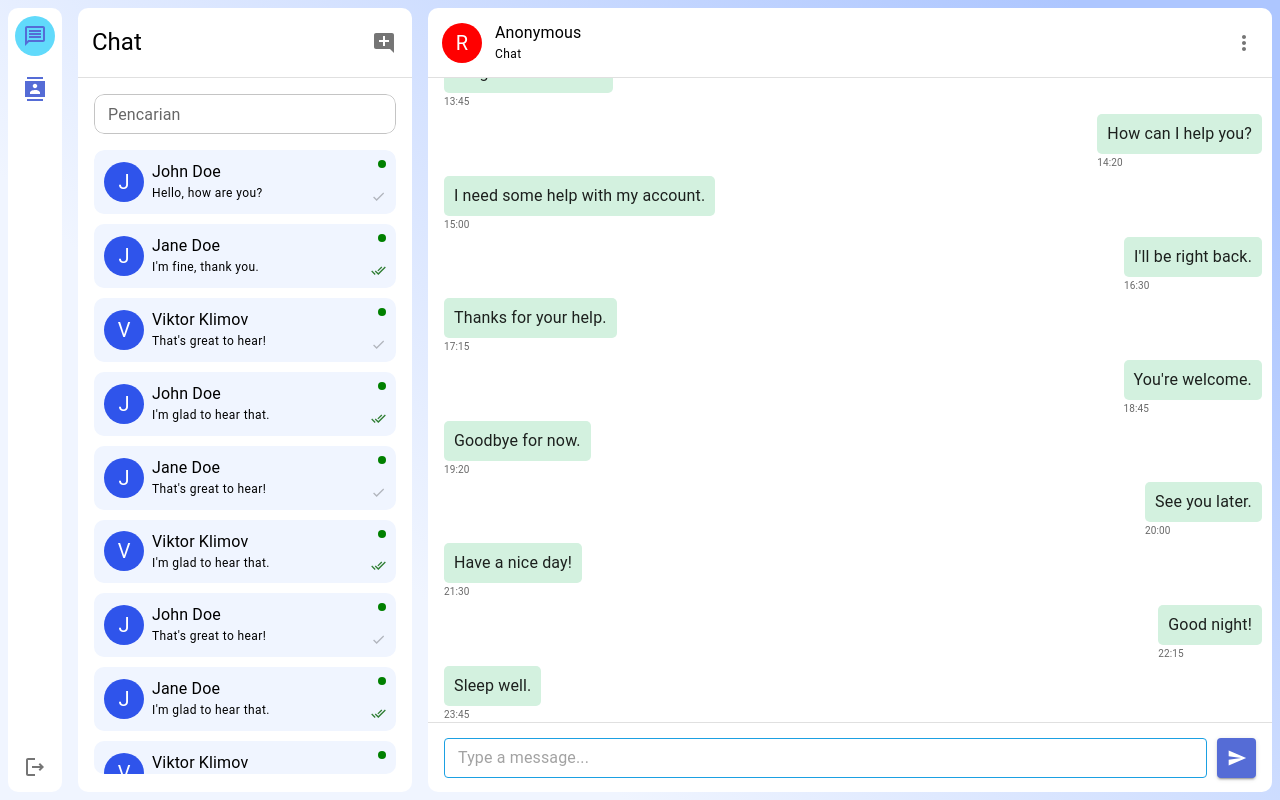
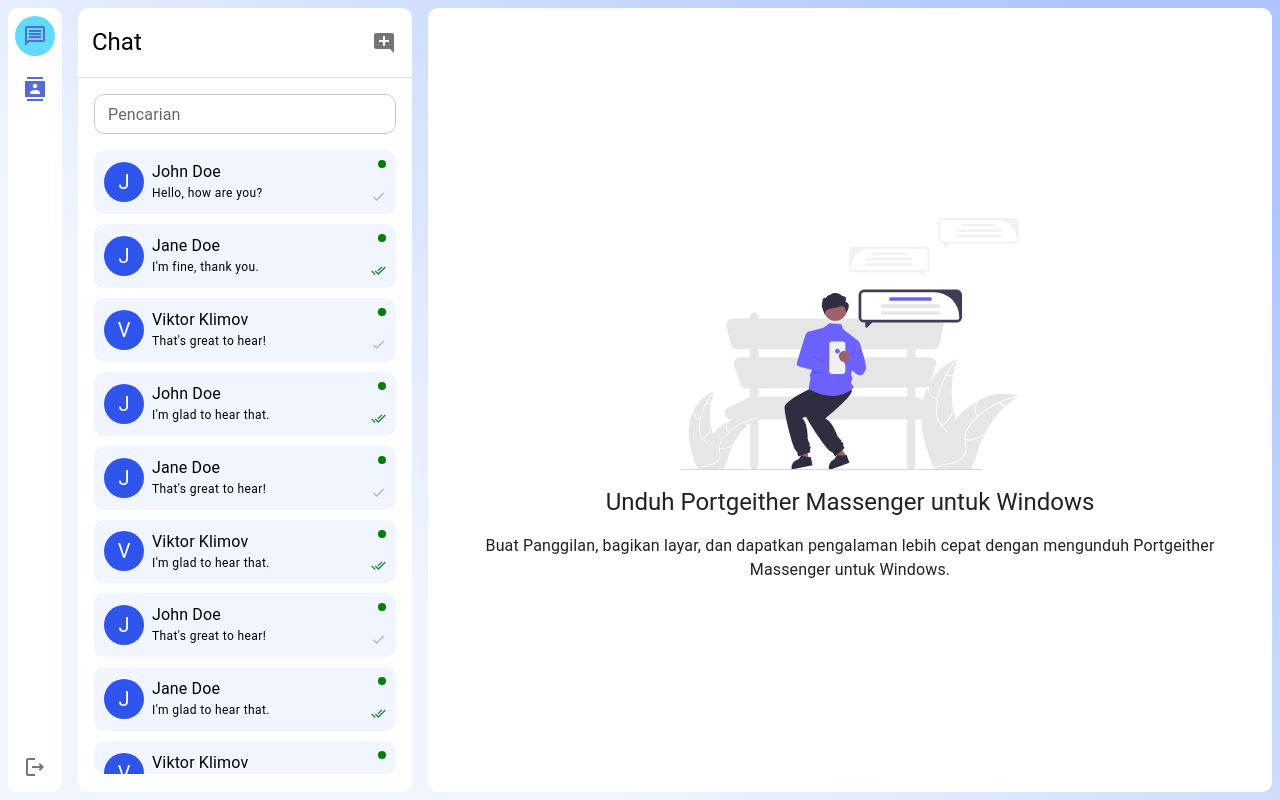
Before and after one commit to ahmadfaqih796/chat-react-ui, a React (Create React App) app: page /chat in a window 1280 px wide. Built offline with nearby package versions, Linux system fonts and the light colour scheme.

Commit message:
blank layout

```diff
--- a/src/components/layout/app/v1/Chat.jsx
+++ b/src/components/layout/app/v1/Chat.jsx
@@ -1,10 +1,14 @@
 import { Box, Divider } from "@mui/material";
 import PropTypes from "prop-types";
 import React from "react";
+import ChatBlank from "./components/chat/ChatBlank";
+import ChatForm from "./components/chat/ChatForm";
 import ChatHeader from "./components/chat/ChatHeader";
 import ChatMessage from "./components/chat/ChatMessage";
-import ChatForm from "./components/chat/ChatForm";
 const ChatLayout = ({ data, onOpenDrawer, onClose, isMobile }) => {
+  if (!data) {
+    return <ChatBlank />;
+  }
   return (
     <Box
       sx={{
--- /dev/null
+++ b/src/components/layout/app/v1/components/chat/ChatBlank.jsx
@@ -0,0 +1,29 @@
+import { Box, Typography } from "@mui/material";
+import React from "react";
+
+const ChatBlank = () => {
+  return (
+    <Box
+      sx={{
+        height: "100%",
+        display: "flex",
+        flexDirection: "column",
+        justifyContent: "center",
+        alignItems: "center",
+        backgroundColor: "#fff",
+        borderRadius: "10px",
+      }}
+    >
+      <img src="/chat_layout.svg" alt="chat_layout" style={{ width: "40%" }} />
+      <Typography variant="h5" textAlign="center" width="80%" sx={{ my: 2 }}>
+        Unduh Portgeither Massenger untuk Windows
+      </Typography>
+      <Typography variant="body1" textAlign="center" width="90%">
+        Buat Panggilan, bagikan layar, dan dapatkan pengalaman lebih cepat
+        dengan mengunduh Portgeither Massenger untuk Windows.
+      </Typography>
+    </Box>
+  );
+};
+
+export default ChatBlank;
```
Also changed, not shown: public/chat_layout.svg (added).
